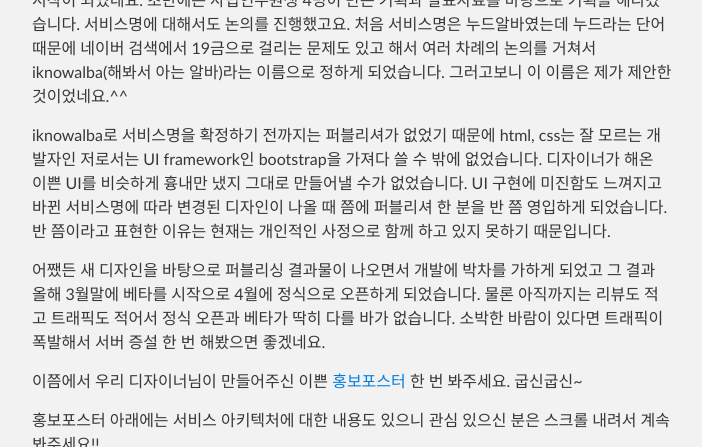
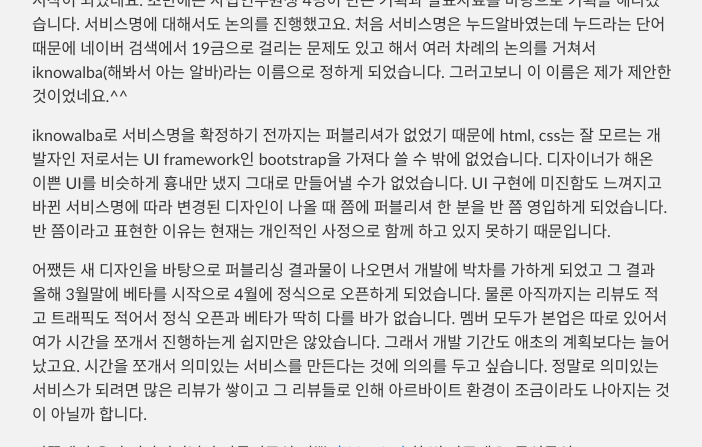
Before and after one commit to sebatyler/sebatyler.github.com, a Jekyll site: the page built from _posts/2015-05-19-iknowalba.md, in a window 1280 px wide and 900 px high, scrolled down 907 px, cut to the strip 0-447 px from the top of the window. Shown: the whole strip, without its empty margins (288-990 px from the left). Built offline with Jekyll 4.4.1, drawn with Linux system fonts in a browser that asks for light colours; nearby versions of some CDN libraries; comment, search, counter and statistics services are not loaded.

Commit message:
modify: iknowalba

```diff
--- a/_posts/2015-05-19-iknowalba.md
+++ b/_posts/2015-05-19-iknowalba.md
@@ -14,7 +14,7 @@
 
 iknowalba로 서비스명을 확정하기 전까지는 퍼블리셔가 없었기 때문에 html, css는 잘 모르는 개발자인 저로서는 UI framework인 bootstrap을 가져다 쓸 수 밖에 없었습니다. 디자이너가 해온 이쁜 UI를 비슷하게 흉내만 냈지 그대로 만들어낼 수가 없었습니다. UI 구현에 미진함도 느껴지고 바뀐 서비스명에 따라 변경된 디자인이 나올 때 쯤에 퍼블리셔 한 분을 반 쯤 영입하게 되었습니다. 반 쯤이라고 표현한 이유는 현재는 개인적인 사정으로 함께 하고 있지 못하기 때문입니다.
 
-어쨌든 새 디자인을 바탕으로 퍼블리싱 결과물이 나오면서 개발에 박차를 가하게 되었고 그 결과 올해 3월말에 베타를 시작으로 4월에 정식으로 오픈하게 되었습니다. 물론 아직까지는 리뷰도 적고 트래픽도 적어서 정식 오픈과 베타가 딱히 다를 바가 없습니다. 소박한 바람이 있다면 트래픽이 폭발해서 서버 증설 한 번 해봤으면 좋겠네요.
+어쨌든 새 디자인을 바탕으로 퍼블리싱 결과물이 나오면서 개발에 박차를 가하게 되었고 그 결과 올해 3월말에 베타를 시작으로 4월에 정식으로 오픈하게 되었습니다. 물론 아직까지는 리뷰도 적고 트래픽도 적어서 정식 오픈과 베타가 딱히 다를 바가 없습니다. 멤버 모두가 본업은 따로 있어서 여가 시간을 쪼개서 진행하는게 쉽지만은 않았습니다. 그래서 개발 기간도 애초의 계획보다는 늘어났고요. 시간을 쪼개서 의미있는 서비스를 만든다는 것에 의의를 두고 싶습니다. 정말로 의미있는 서비스가 되려면 많은 리뷰가 쌓이고 그 리뷰들로 인해 아르바이트 환경이 조금이라도 나아지는 것이 아닐까 합니다.
 
 이쯤에서 우리 디자이너님이 만들어주신 이쁜 [홍보포스터](http://cdn.iknowalba.com/open.html) 한 번 봐주세요. 굽신굽신~
 
```
